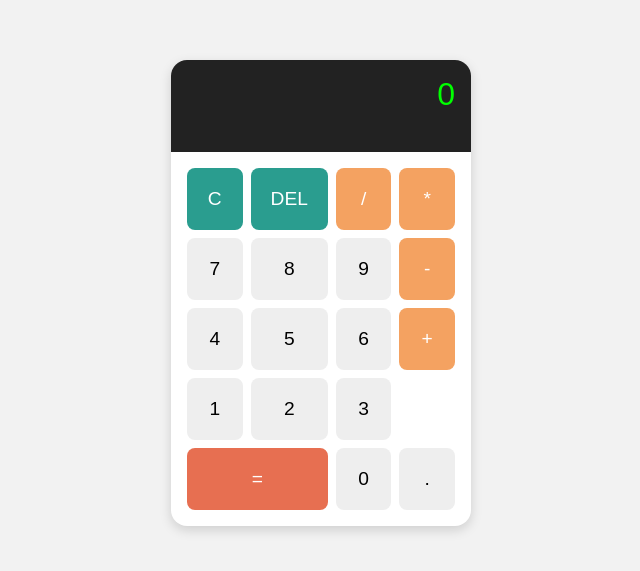
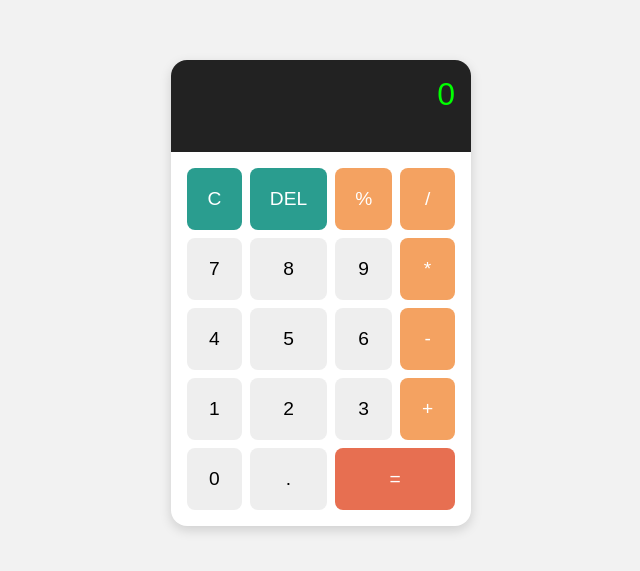
Before and after one commit to amarhadpad1/calculator, a React (Vite) app: page / in a window 1280 px wide. Shown: the part 107-678 px from the top of the page, without its empty margins (319-959 px from the left). Built offline with nearby package versions, Linux system fonts and the light colour scheme.

Commit message:
update files

```diff
--- a/src/App.tsx
+++ b/src/App.tsx
@@ -61,6 +61,7 @@ function toRPN(tokens: Token[]): Token[] {
 }
 
 function evalRPN(rpn: Token[]): number {
+
   const stack: number[] = [];
   for (const t of rpn) {
     if (typeof t === "number") {
@@ -83,6 +84,9 @@ function evalRPN(rpn: Token[]): number {
         case "/":
           stack.push(b === 0 ? NaN : a / b);
           break;
+        case "%":
+           stack.push(a % b);
+        break;
         default:
           throw new Error("Unknown operator");
       }
--- a/src/components/Keypad.tsx
+++ b/src/components/Keypad.tsx
@@ -1,28 +1,34 @@
 import React from "react";
-import Button from "./Button";
 
+interface KeypadProps {
+  onPress: (key: string) => void;
+}
 
-type Props = { onPress: (v: string) => void };
+const Keypad: React.FC<KeypadProps> = ({ onPress }) => {
+  const buttons = [
+    ["C", "DEL", "%", "/"],
+    ["7", "8", "9", "*"],
+    ["4", "5", "6", "-"],
+    ["1", "2", "3", "+"],
+    ["0", ".", "="],
+  ];
 
+  return (
+    <div className="keypad">
+      {buttons.flat().map((btn, i) => (
+        <button
+          key={i}
+          className={`btn
+            ${btn === "=" ? "eq" : ""}
+            ${["/", "*", "-", "+", "%"].includes(btn) ? "op" : ""}
+            ${["C", "DEL"].includes(btn) ? "util" : ""}`}
+          onClick={() => onPress(btn)}
+        >
+          {btn}
+        </button>
+      ))}
+    </div>
+  );
+};
 
-const layout: { label: string; variant?: "op" | "util" | "eq" | "num" }[] = [
-{ label: "C", variant: "util" },
-{ label: "DEL", variant: "util" },
-{ label: "/", variant: "op" },
-{ label: "*", variant: "op" },
-{ label: "7" }, { label: "8" }, { label: "9" }, { label: "-", variant: "op" },
-{ label: "4" }, { label: "5" }, { label: "6" }, { label: "+", variant: "op" },
-{ label: "1" }, { label: "2" }, { label: "3" }, { label: "=", variant: "eq" },
-{ label: "0" }, { label: "." }
-];
-
-
-export default function Keypad({ onPress }: Props) {
-return (
-<div className="keypad">
-{layout.map((k) => (
-<Button key={k.label} label={k.label} onClick={onPress} variant={k.variant} />
-))}
-</div>
-);
-}
+export default Keypad;
--- a/src/styles.css
+++ b/src/styles.css
@@ -41,32 +41,40 @@ body {
   padding: 16px;
 }
 
-button {
+/* Base button */
+.btn {
   padding: 20px;
   font-size: 1.2rem;
   border: none;
   border-radius: 8px;
   background: #eee;
   cursor: pointer;
-  transition: 0.2s;
+  transition: background 0.2s, transform 0.1s;
 }
 
-button:hover {
+.btn:hover {
   background: #ddd;
 }
 
-button.op {
+.btn:active {
+  transform: scale(0.95);
+}
+
+/* Operator buttons (+ - * / %) */
+.op {
   background: #f4a261;
   color: white;
 }
 
-button.util {
+/* Utility buttons (C, DEL) */
+.util {
   background: #2a9d8f;
   color: white;
 }
 
-button.eq {
+/* Equals button at bottom-right, spans 2 columns */
+.eq {
   background: #e76f51;
   color: white;
-  grid-column: span 2;
+  grid-column: 3 / span 2; /* bottom-right spanning */
 }
```
